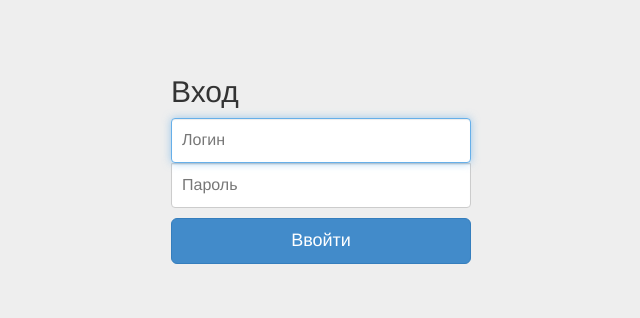
After one commit to elcacique/getresponse, a PHP site: page /templates/login.html in a window 1280 px wide. The commit adds this page. Shown: the top 318 px of the page, without its empty margins (319-959 px from the left). Run offline with PHP 8.4, Linux system fonts and the light colour scheme.

Commit message:
Авторизация пользователя

```diff
--- a/conf/conf.php
+++ b/conf/conf.php
@@ -19,6 +19,7 @@ ini_set("error_log", $_SERVER['DOCUMENT_ROOT']."/errors/errors.log");
 
 require_once $_SERVER['DOCUMENT_ROOT'].'/lib/db/mysql.php';
 require_once $_SERVER['DOCUMENT_ROOT'].'/lib/template/parser.php';
+require_once $_SERVER['DOCUMENT_ROOT'].'/lib/authorization/authorization.php';
 
 require_once $_SERVER['DOCUMENT_ROOT'].'/mod/getResponse/jsonRPCClient.php';
 require_once $_SERVER['DOCUMENT_ROOT'].'/mod/getResponse/getResponse.php';
--- a/templates/default.html
+++ b/templates/default.html
@@ -59,13 +59,13 @@
                     <a href="#" class="dropdown-toggle" data-toggle="dropdown"><i class="fa fa-user"></i> Администратор<b class="caret"></b></a>
                     <ul class="dropdown-menu">
                         <li>
-                            <a href="#"><i class="fa fa-fw fa-user"></i> Профиль</a>
+                            <a href="#"><i class="fa fa-fw fa-user disabled"></i> Профиль</a>
                         </li>
 
 
                         <li class="divider"></li>
                         <li>
-                            <a href="#"><i class="fa fa-fw fa-power-off"></i> Выйти</a>
+                            <a href="/logout/"><i class="fa fa-fw fa-power-off"></i> Выйти</a>
                         </li>
                     </ul>
                 </li>
--- /dev/null
+++ b/templates/login.html
@@ -0,0 +1,63 @@
+
+<!DOCTYPE html>
+<html lang="en">
+  <head>
+    <meta charset="utf-8">
+    <link href="/css/bootstrap.min.css" rel="stylesheet">
+    <style>
+   		 body {
+		  padding-top: 40px;
+		  padding-bottom: 40px;
+		  background-color: #eee;
+		}
+
+		.form-signin {
+		  max-width: 330px;
+		  padding: 15px;
+		  margin: 0 auto;
+		}
+		.form-signin .form-signin-heading,
+		.form-signin .checkbox {
+		  margin-bottom: 10px;
+		}
+		.form-signin .checkbox {
+		  font-weight: normal;
+		}
+		.form-signin .form-control {
+		  position: relative;
+		  height: auto;
+		  -webkit-box-sizing: border-box;
+		     -moz-box-sizing: border-box;
+		          box-sizing: border-box;
+		  padding: 10px;
+		  font-size: 16px;
+		}
+		.form-signin .form-control:focus {
+		  z-index: 2;
+		}
+		.form-signin input[type="email"] {
+		  margin-bottom: -1px;
+		  border-bottom-right-radius: 0;
+		  border-bottom-left-radius: 0;
+		}
+		.form-signin input[type="password"] {
+		  margin-bottom: 10px;
+		  border-top-left-radius: 0;
+		  border-top-right-radius: 0;
+		}
+    </style>
+  </head>
+
+  <body>
+
+    <div class="container">
+      <form class="form-signin" role="form" action="/" method="post">
+        <h2 class="form-signin-heading">Вход</h2>
+        <input name="login" id="login" type="text" class="form-control" placeholder="Логин" required autofocus>
+        <input name="password" id="password" type="password" class="form-control" placeholder="Пароль" required>
+
+        <button class="btn btn-lg btn-primary btn-block" type="submit">Ввойти</button>
+      </form>
+
+    </div>
+</html>
```
Also changed, not shown: index.php (+13 -6 lines), lib/authorization/authorization.php (added, +51 -0 lines), 1 other file.
